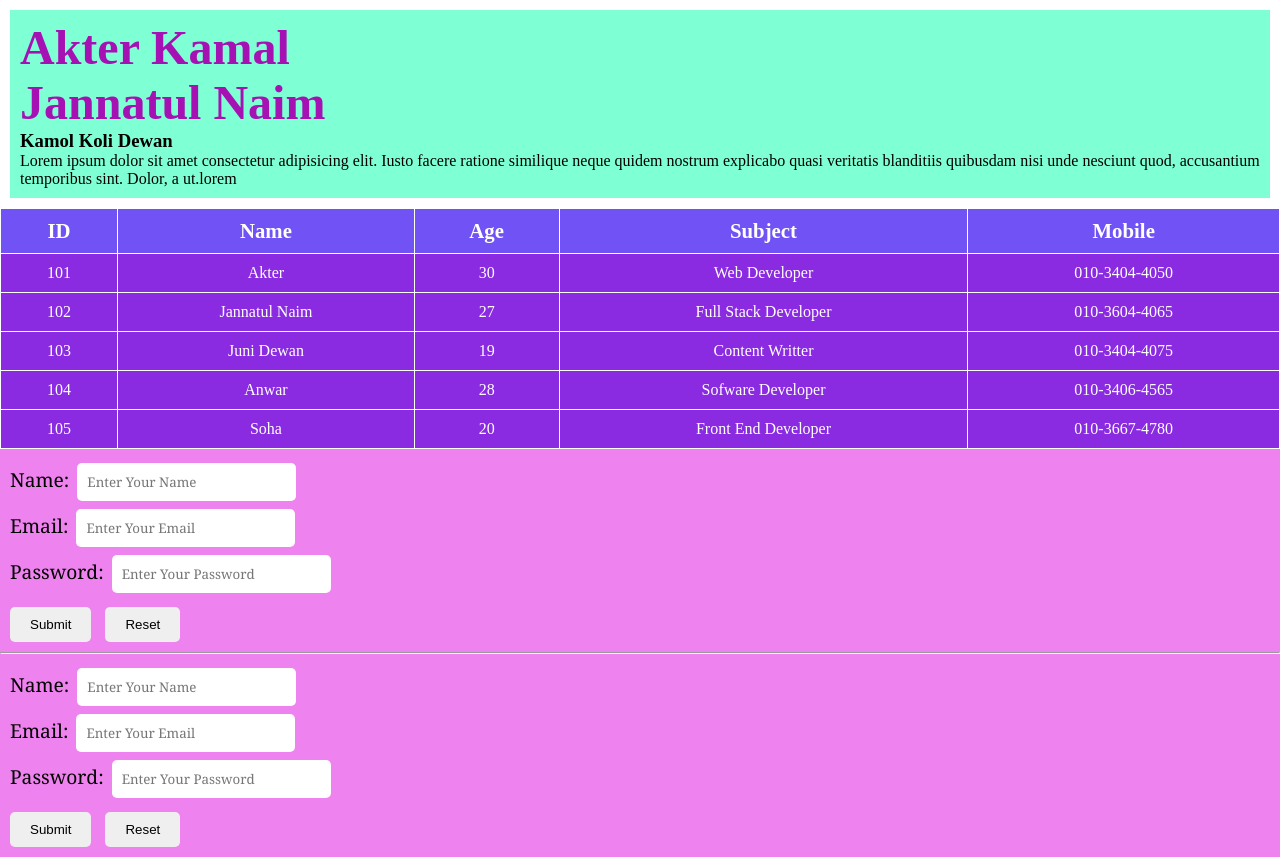
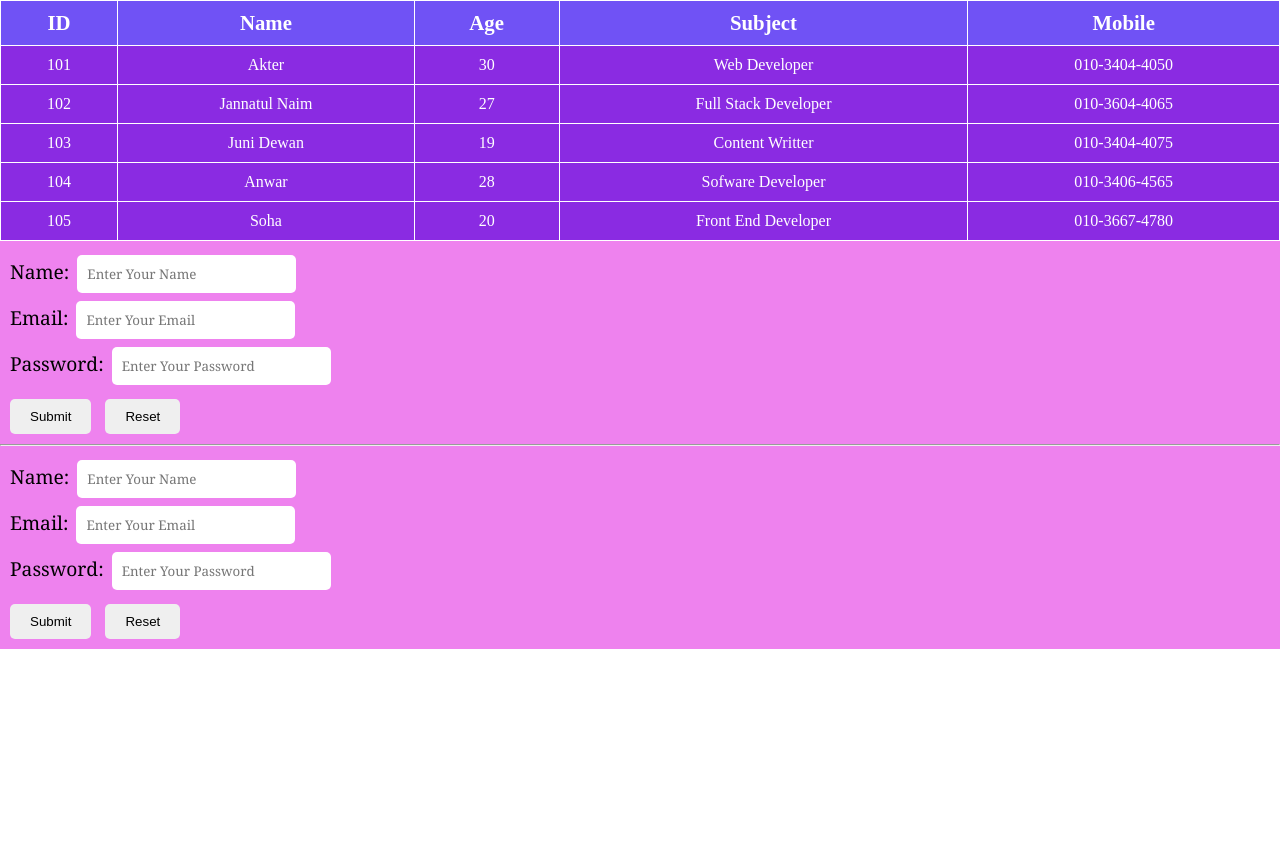
Before and after one commit to kamal336/Git-practice, a plain HTML site: page index.html in a window 1280 px wide. After the commit the page ends 800 px from the top, so only its background shows below. Drawn offline with Linux system fonts and the light colour scheme.

Commit message:
header portion deleted

```diff
--- a/index.html
+++ b/index.html
@@ -12,13 +12,6 @@
 
 </head>
 <body>
-    <div id="div-1">
-        <h1>Akter Kamal</h1>
-        <h2>Jannatul Naim</h2>
-        <h3>Kamol Koli Dewan</h3>
-        <p>Lorem ipsum dolor sit amet consectetur adipisicing elit. Iusto facere ratione similique neque quidem nostrum explicabo quasi veritatis blanditiis quibusdam nisi unde nesciunt quod, accusantium temporibus sint. Dolor, a ut.lorem</p>
-    </div>
-
     <table>
         <tr>
             <th>ID</th>
```
